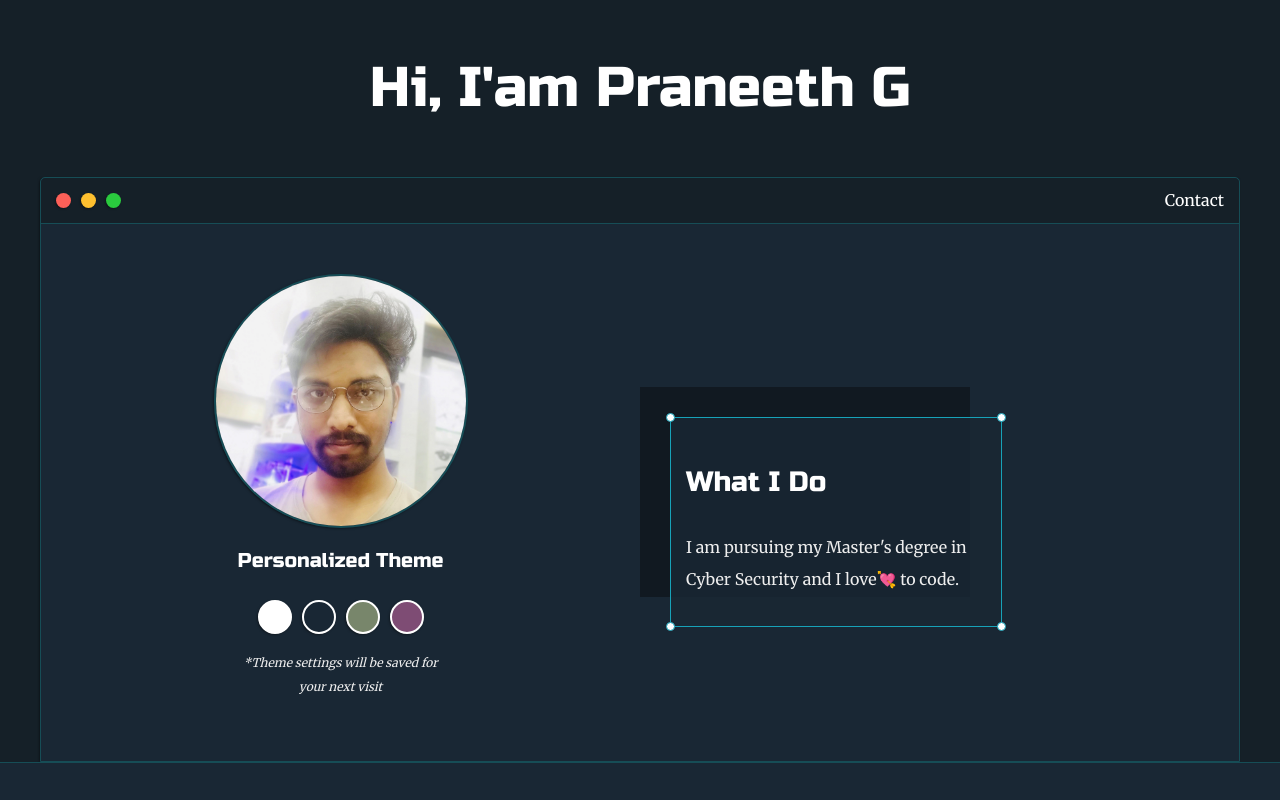
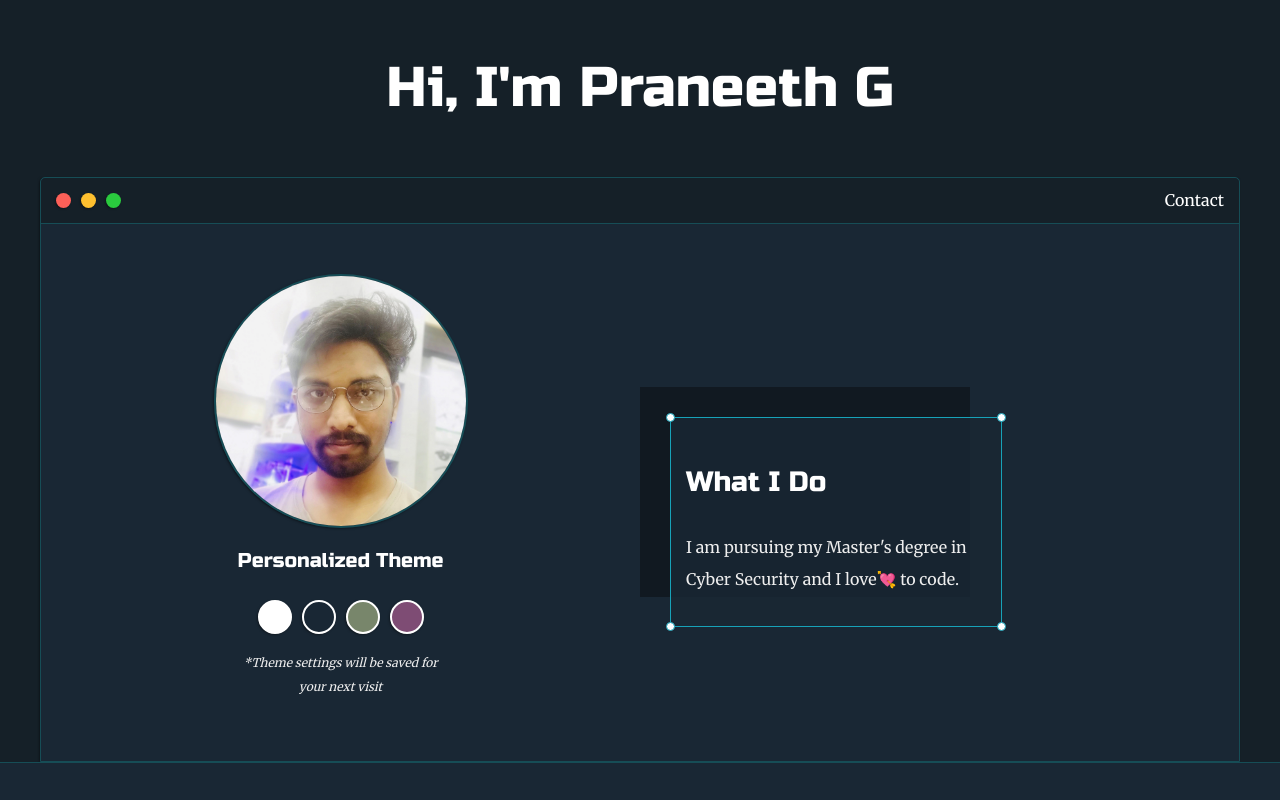
Before and after one commit to praneeth-gunti/Portfolio, a plain HTML site: page index.html in a window 1280 px wide. Shown: the top 800 px of the page. Drawn offline with Linux system fonts and the light colour scheme.

Commit message:
Update index.html

```diff
--- a/index.html
+++ b/index.html
@@ -21,7 +21,7 @@
   <section class="index_s1">
     <div class="index_mainContainer">
       <div class="index_name">
-        <h1>Hi, I'am Praneeth G</h1>
+        <h1>Hi, I'm Praneeth G</h1>
       </div>
       <div class="index_intro">
 
```
